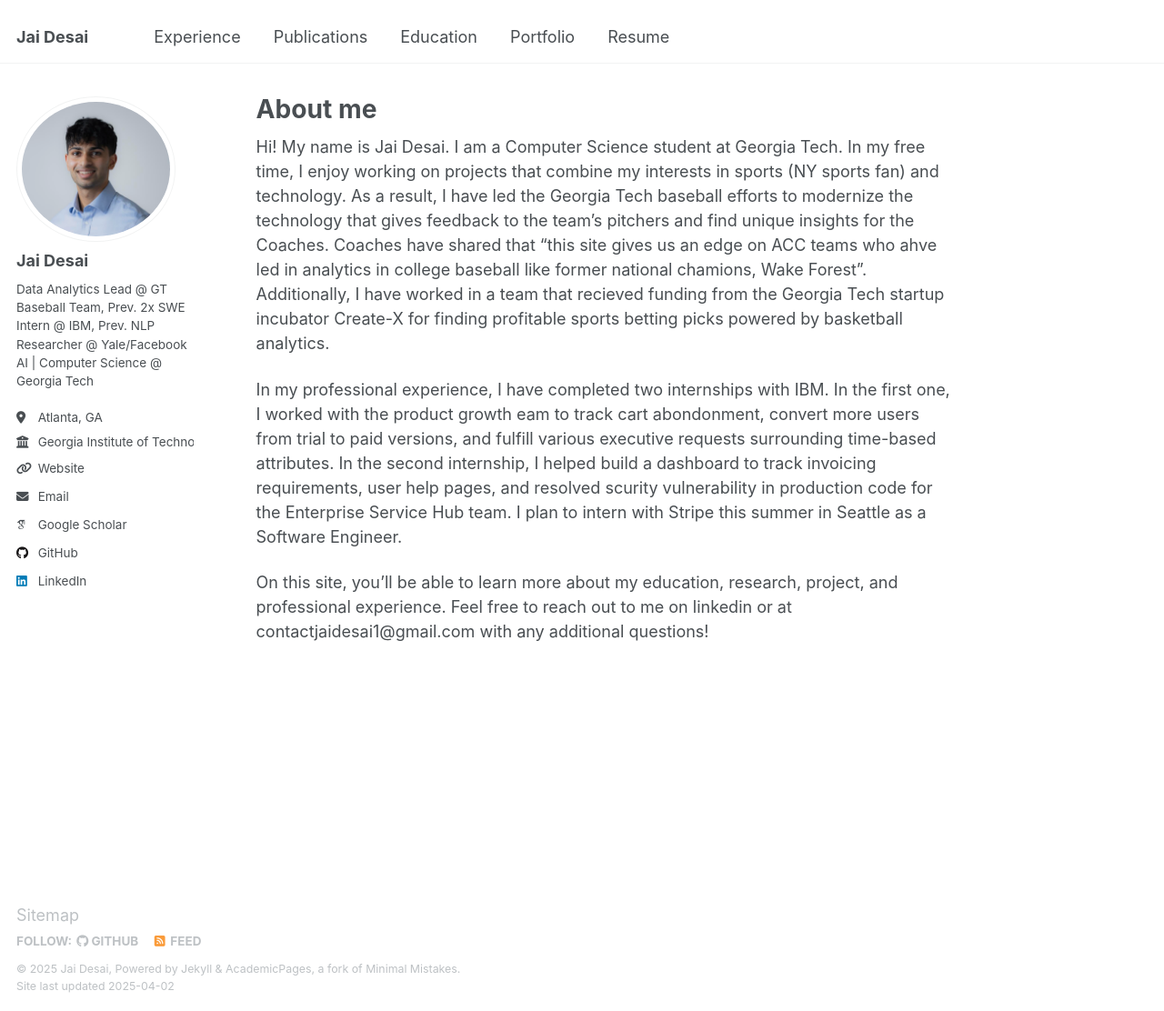
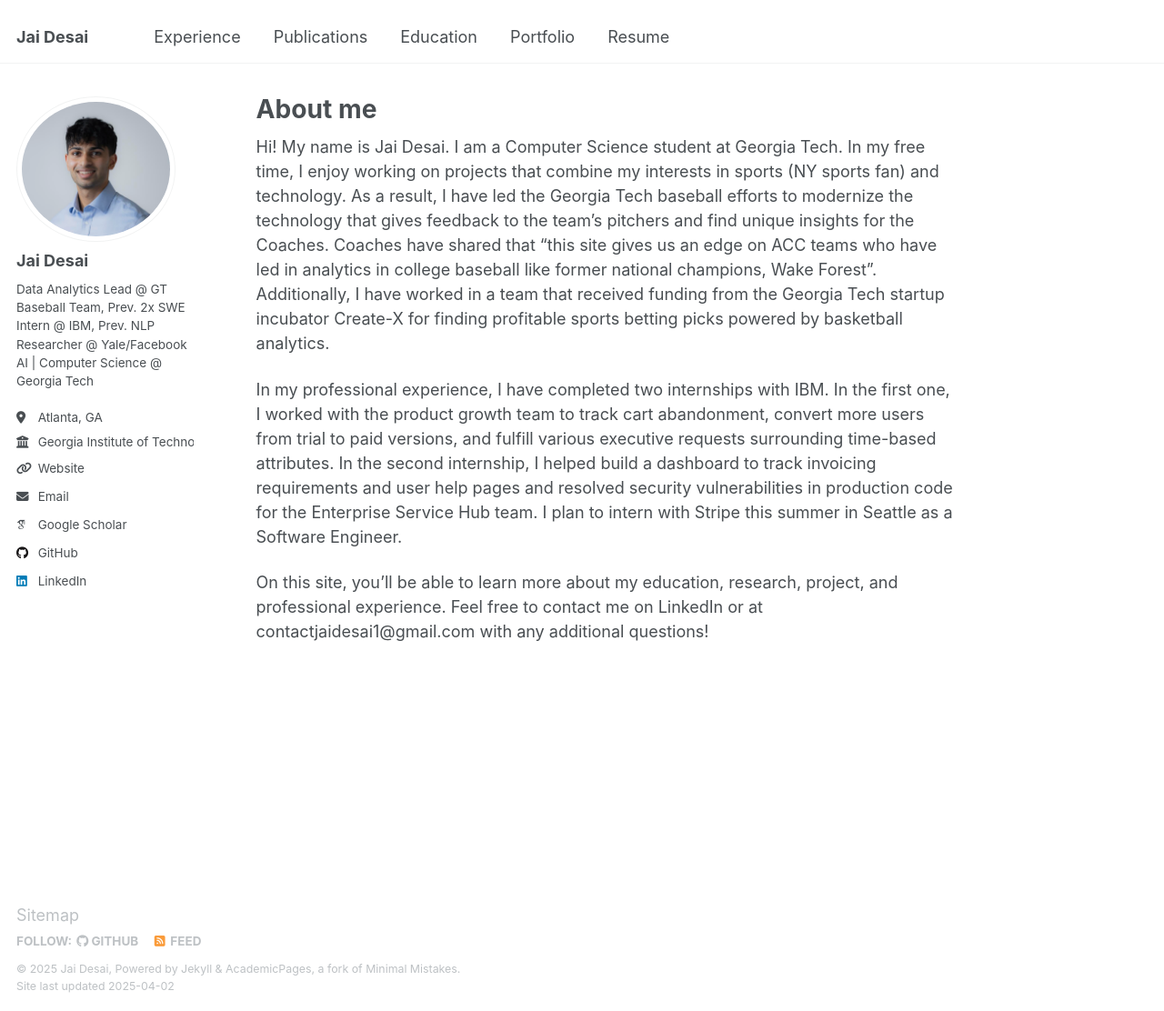
Before and after one commit to jdesai22/jdesai22.github.io, a Jekyll site: the page built from _pages/about.md, in a window 1280 px wide and 1112 px high. Shown: the whole window at 91% size. Built offline with Jekyll 4.4.1, drawn with Linux system fonts in a browser that asks for light colours; some web fonts are replaced.

Commit message:
fix about page typos

```diff
--- a/_pages/about.md
+++ b/_pages/about.md
@@ -7,11 +7,11 @@ redirect_from:
   - /about.html
 ---
 
-Hi! My name is Jai Desai. I am a Computer Science student at Georgia Tech. In my free time, I enjoy working on projects that combine my interests in sports (NY sports fan) and technology. As a result, I have led the Georgia Tech baseball efforts to modernize the technology that gives feedback to the team's pitchers and find unique insights for the Coaches. Coaches have shared that "this site gives us an edge on ACC teams who ahve led in analytics in college baseball like former national chamions, Wake Forest". Additionally, I have worked in a team that recieved funding from the Georgia Tech startup incubator Create-X for finding profitable sports betting picks powered by basketball analytics.
+Hi! My name is Jai Desai. I am a Computer Science student at Georgia Tech. In my free time, I enjoy working on projects that combine my interests in sports (NY sports fan) and technology. As a result, I have led the Georgia Tech baseball efforts to modernize the technology that gives feedback to the team's pitchers and find unique insights for the Coaches. Coaches have shared that "this site gives us an edge on ACC teams who have led in analytics in college baseball like former national champions, Wake Forest". Additionally, I have worked in a team that received funding from the Georgia Tech startup incubator Create-X for finding profitable sports betting picks powered by basketball analytics.
 
-In my professional experience, I have completed two internships with IBM. In the first one, I worked with the product growth eam to track cart abondonment, convert more users from trial to paid versions, and fulfill various executive requests surrounding time-based attributes. In the second internship, I helped build a dashboard to track invoicing requirements, user help pages, and resolved scurity vulnerability in production code for the Enterprise Service Hub team. I plan to intern with Stripe this summer in Seattle as a Software Engineer.
+In my professional experience, I have completed two internships with IBM. In the first one, I worked with the product growth team to track cart abandonment, convert more users from trial to paid versions, and fulfill various executive requests surrounding time-based attributes. In the second internship, I helped build a dashboard to track invoicing requirements and user help pages and resolved security vulnerabilities in production code for the Enterprise Service Hub team. I plan to intern with Stripe this summer in Seattle as a Software Engineer.
 
-On this site, you'll be able to learn more about my education, research, project, and professional experience. Feel free to reach out to me on linkedin or at contactjaidesai1@gmail.com with any additional questions!
+On this site, you'll be able to learn more about my education, research, project, and professional experience. Feel free to contact me on LinkedIn or at contactjaidesai1@gmail.com with any additional questions!
 
 <!-- This is the front page of a website that is powered by the [Academic Pages template](https://github.com/academicpages/academicpages.github.io) and hosted on GitHub pages. [GitHub pages](https://pages.github.com) is a free service in which websites are built and hosted from code and data stored in a GitHub repository, automatically updating when a new commit is made to the repository. This template was forked from the [Minimal Mistakes Jekyll Theme](https://mmistakes.github.io/minimal-mistakes/) created by Michael Rose, and then extended to support the kinds of content that academics have: publications, talks, teaching, a portfolio, blog posts, and a dynamically-generated CV. You can fork [this template](https://github.com/academicpages/academicpages.github.io) right now, modify the configuration and markdown files, add your own PDFs and other content, and have your own site for free, with no ads!
 
```
